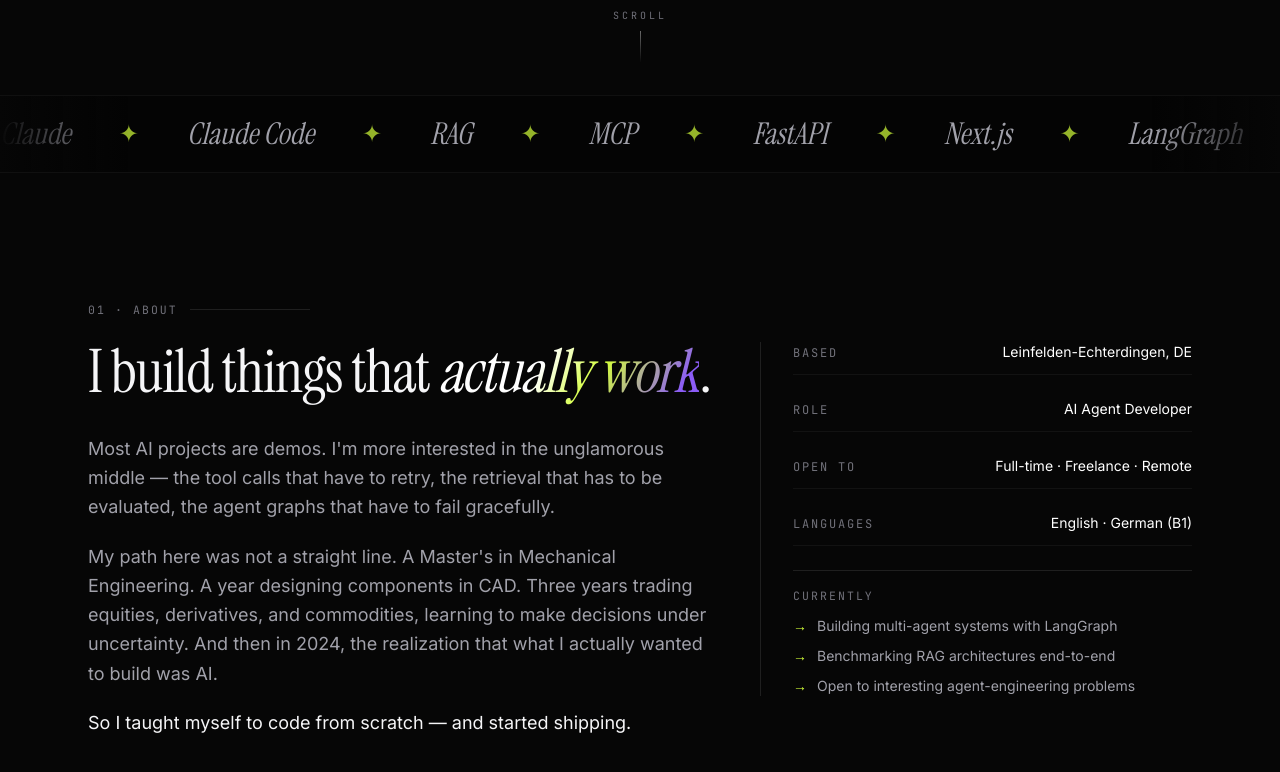
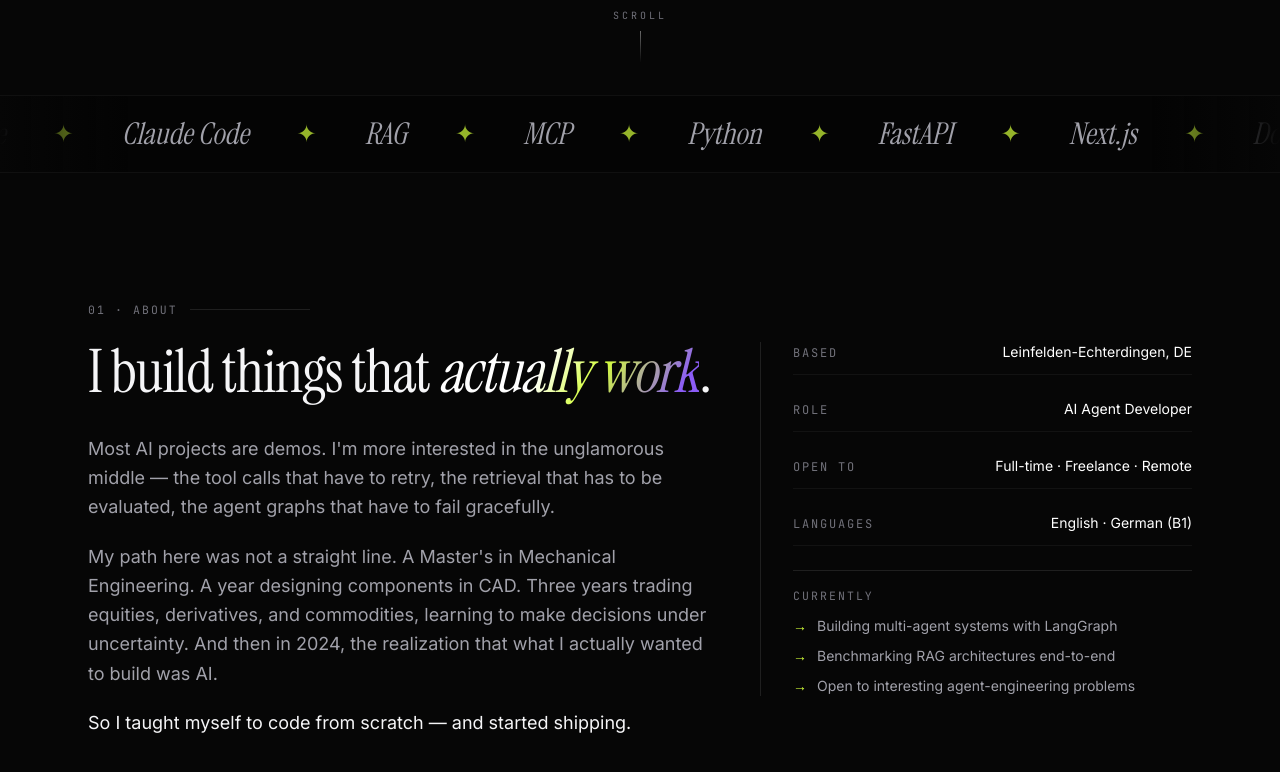
Before and after one commit to PaulStanley0211/portfolio, a Next.js app: page / in a window 1280 px wide. Shown: the part 884-1656 px from the top of the page. Built offline with nearby package versions, Linux system fonts and the light colour scheme.

Commit message:
Add Python and Docker to Marquee

```diff
--- a/src/components/Marquee.tsx
+++ b/src/components/Marquee.tsx
@@ -4,8 +4,10 @@ const ITEMS = [
   "Claude Code",
   "RAG",
   "MCP",
+  "Python",
   "FastAPI",
   "Next.js",
+  "Docker",
 ];
 
 export default function Marquee() {
```
